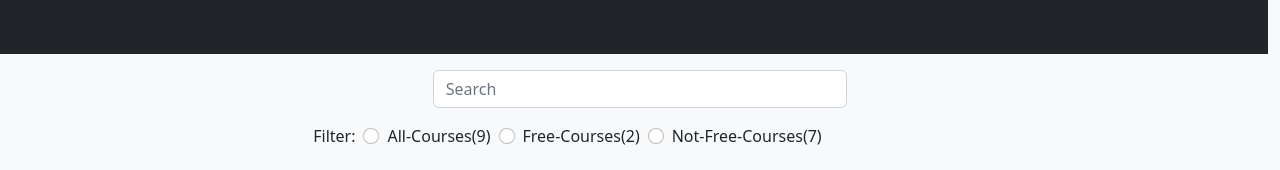
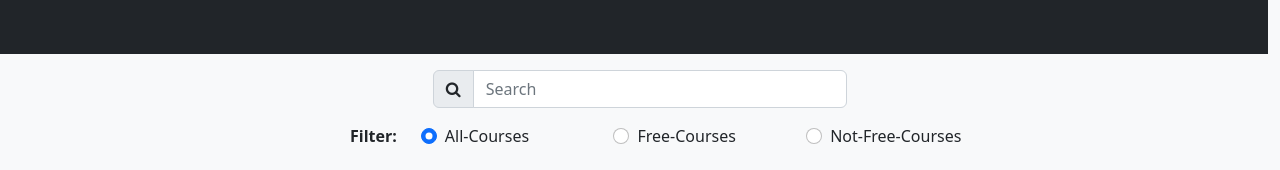
Before and after one commit to Lyttleton21/Search-functionality, an Angular app: page / in a window 1280 px wide. Shown: the part 146-316 px from the top of the page. Built offline with nearby package versions, Linux system fonts and the light colour scheme.

Commit message:
added filter and search

```diff
--- a/src/app/course/filter/filter.component.html
+++ b/src/app/course/filter/filter.component.html
@@ -1,7 +1,7 @@
 <div style="width: 60%; margin: auto;">
     <form>
-        <span class="mx-2">Filter:</span>
-        <input type="radio" class="form-check-input "
+        <!--<span class="mx-2">Filter:</span>
+        <input type="radio" class="form-check-input"
             name="All-courses" value="All-courses" id="All-courses">
         <label for="All-courses" class="mx-2">All-Courses({{this.all}})</label >
 
@@ -11,6 +11,34 @@
 
         <input type="radio" class="form-check-input "
             name="Not-Free-Courses" value="Not-Free-Courses" id="Not-Free-Courses">
-        <label for="Not-Free-Courses" class="mx-2">Not-Free-Courses({{notFree}})</label>
+        <label for="Not-Free-Courses" class="mx-2">Not-Free-Courses({{notFree}})</label>-->
+
+        <div class="row">
+            <div class="col-2 text-end"><b>Filter:</b></div>
+            <div class="col">
+                <div class="form-check">
+                    <input class="form-check-input" type="radio" name="Courses" id="All-Courses" checked>
+                    <label class="form-check-label" for="All-Courses">
+                        All-Courses
+                    </label>
+                </div>
+            </div>
+            <div class="col">
+                <div class="form-check">
+                    <input class="form-check-input" type="radio" name="Courses" id="Free-Courses" >
+                    <label class="form-check-label" for="Free-Courses">
+                        Free-Courses
+                    </label>
+                </div>
+            </div>
+            <div class="col">
+                <div class="form-check">
+                    <input class="form-check-input" type="radio" name="Courses" id="Not-Free-Courses">
+                    <label class="form-check-label" for="Not-Free-Courses">
+                        Not-Free-Courses
+                    </label>
+                </div>
+            </div>
+        </div>
     </form>
 </div>
--- a/src/app/course/search/search.component.html
+++ b/src/app/course/search/search.component.html
@@ -1,6 +1,11 @@
 
 <div style="width: 40%; margin: auto;">
     <form class="m-3">
-        <input type="text" class="form-control" placeholder="Search">
+        <!--<input type="text" class="form-control"  placeholder="Search">-->
+
+        <div class="input-group mb-3">
+            <span class="input-group-text" id="basic-addon1"><i class="fa fa-search"></i></span>
+            <input type="text" class="form-control" placeholder="Search">
+        </div>
     </form>
 </div>
```
